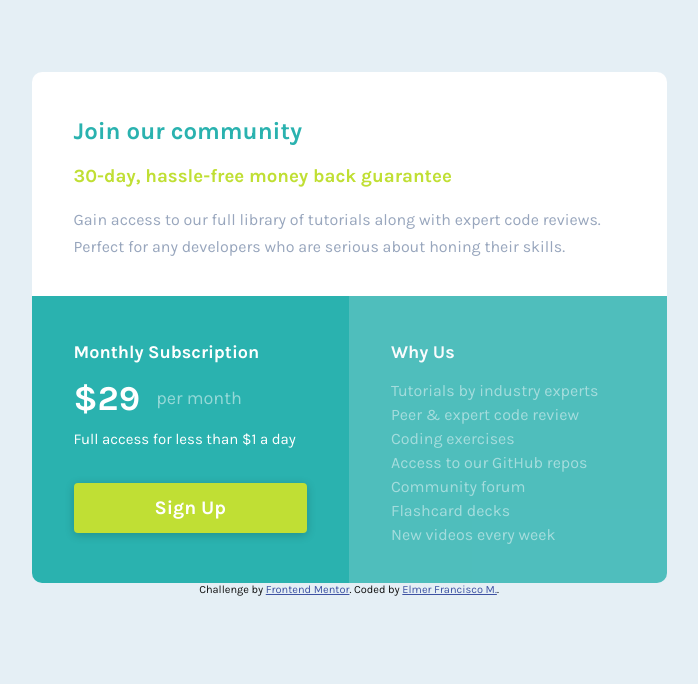
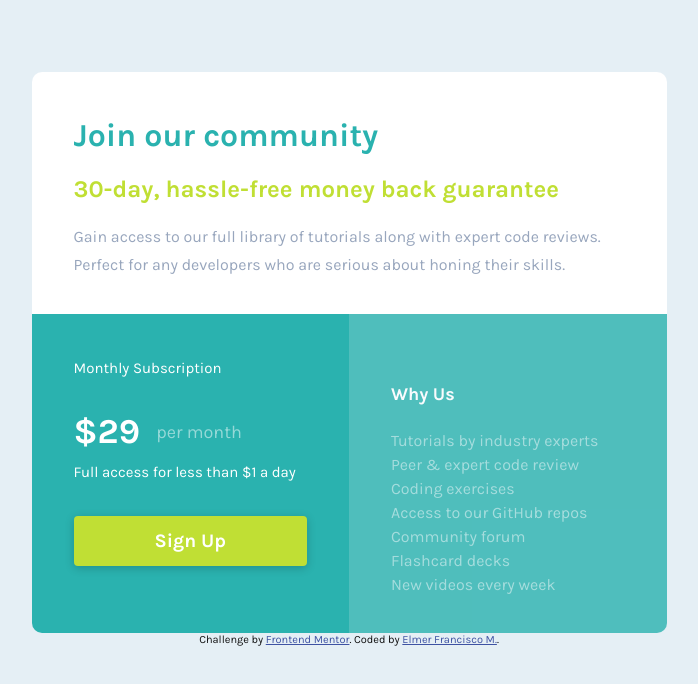
Before and after one commit to Dze-lle/single-price-grid-component, a plain HTML site: page index.html in a window 1280 px wide. Shown: the whole page, without its empty margins (291-989 px from the left). Drawn offline with Linux system fonts and the light colour scheme.

Commit message:
fixing accessibility

```diff
--- a/app/style.css
+++ b/app/style.css
@@ -46,11 +46,11 @@ h1, h2, h3, p {
     background-color: var(--white);
 }
 
-.container__community h2 {
+.container__community h1 {
     color: var(--cyan);
 }
 
-.container__community h3 {
+.container__community h2 {
     color: var(--b-yellow);
 }
 
@@ -61,10 +61,6 @@ h1, h2, h3, p {
 
 .container__subscription {
     background-color: var(--cyan);
-}
-
-.container__subscription h2 {
-    font-size: 18px;
 }
 
 .container__subscription .subscription__month {
@@ -113,7 +109,7 @@ h1, h2, h3, p {
     opacity: 0.8;
 }
 
-.container__review h2 {
+.container__review h4 {
     font-size: 18px;
 }
 
--- a/index.html
+++ b/index.html
@@ -2,6 +2,7 @@
 <html lang="en">
 <head>
   <meta charset="UTF-8">
+  <meta http-equiv="X-UA-Compatible" content="IE=edge">
   <meta name="viewport" content="width=device-width, initial-scale=1.0"> <!-- displays site properly based on user's device -->
 
   <link rel="icon" type="image/png" sizes="32x32" href="/app/img/favicon-32x32.png">
@@ -22,14 +23,14 @@
   <main class="container">
 
     <div class="container__community">
-      <h2>Join our community</h2>
-      <h3>30-day, hassle-free money back guarantee</h3>
+      <h1>Join our community</h1>
+      <h2>30-day, hassle-free money back guarantee</h2>
       <p>Gain access to our full library of tutorials along with expert code reviews.
         Perfect for any developers who are serious about honing their skills.</p>
     </div>
 
     <div class="container__subscription">
-      <h2>Monthly Subscription</h2>
+      <h3>Monthly Subscription</h3>
       <div class="subscription__month">
         &dollar;29<span>per month</span>
       </div>
@@ -38,7 +39,7 @@
     </div>
 
     <div class="container__review">
-      <h2>Why Us</h2>
+      <h4>Why Us</h4>
       <ul>
         <li>Tutorials by industry experts</li>
         <li>Peer &amp; expert code review</li>
```
